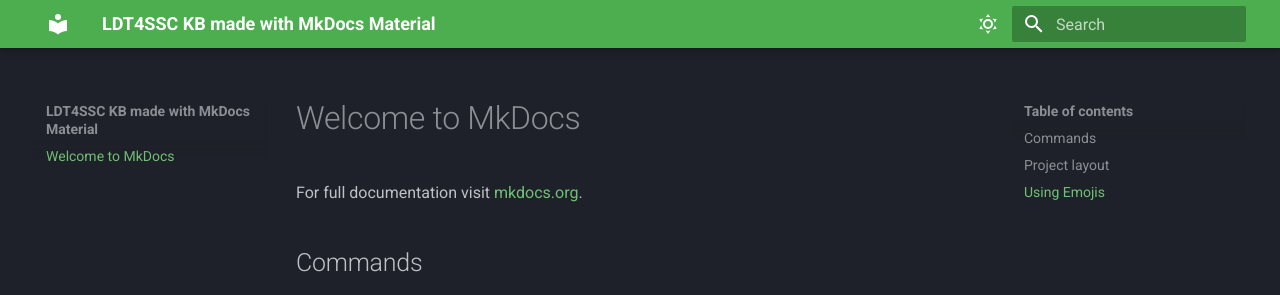
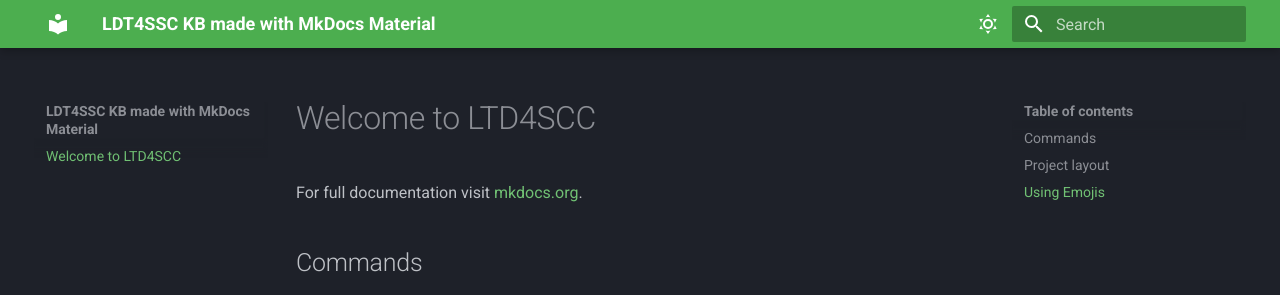
Before and after one commit to ldt4ssc/ldt4ssc.github.io, an MkDocs documentation site: the page built from docs/index.md, in a window 1280 px wide. Shown: the top 295 px of the page. Built offline with MkDocs 1.6.1 and Material for MkDocs 9.7.7, drawn with Linux system fonts in a browser that asks for light colours.

Commit message:
Update index.md

```diff
--- a/docs/index.md
+++ b/docs/index.md
@@ -1,4 +1,4 @@
-# Welcome to MkDocs
+# Welcome to LTD4SCC
 
 For full documentation visit [mkdocs.org](https://www.mkdocs.org).
 
```
